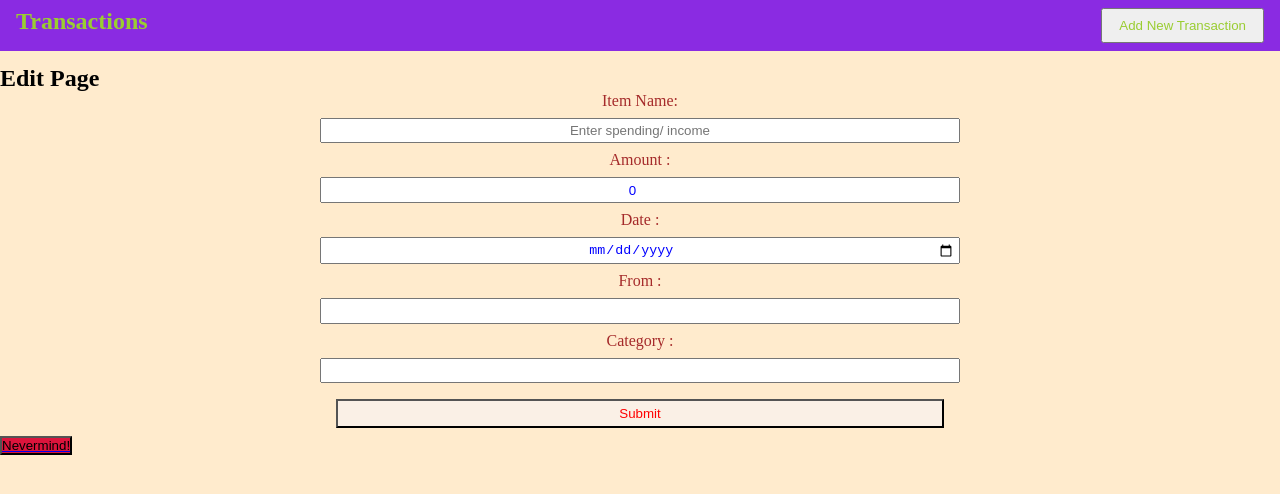
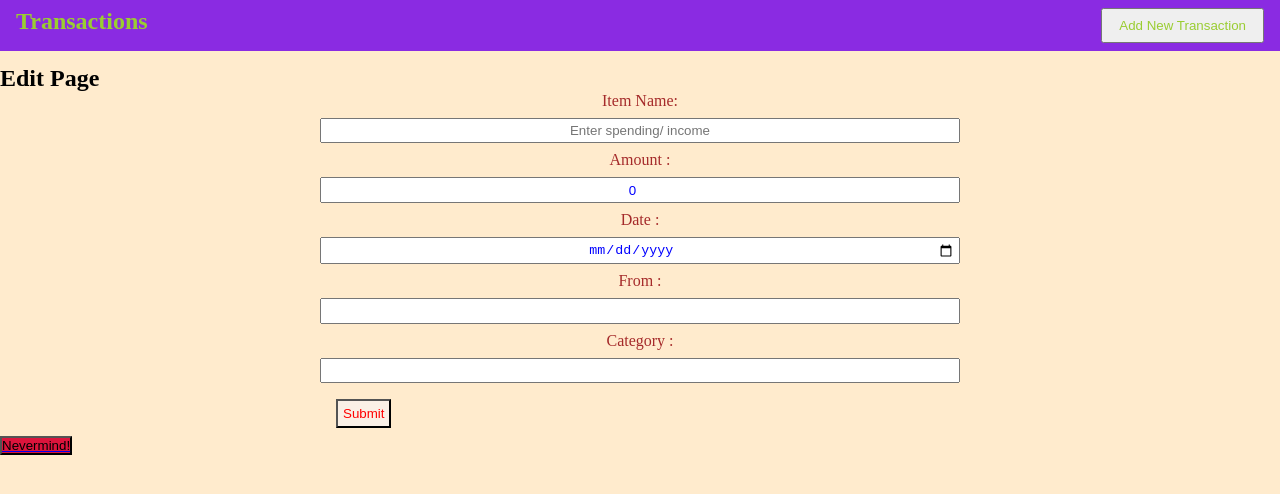
Before and after one commit to Shaik-Kamil/budget-app-frontend, a React (Create React App) app: page /transactions/1/edit in a window 1280 px wide. Shown: the top 494 px of the page. Built offline with nearby package versions, Linux system fonts and the light colour scheme; no server answers; the HTML template or start-up script is replaced by a standard one.

Commit message:
Link redirect issues

```diff
--- a/src/Components/EditForm.js
+++ b/src/Components/EditForm.js
@@ -82,7 +82,9 @@ const EditForm = () => {
           type="text"
           required
         />
-        <input id="submit" type="submit" value="Submit" />
+        <Link to={`transactions/${index}`}>
+          <input id="submit" type="submit" value="Submit" />
+        </Link>
       </form>
       <Link to={`/transactions/${index}`}>
         <button>Nevermind!</button>
```
